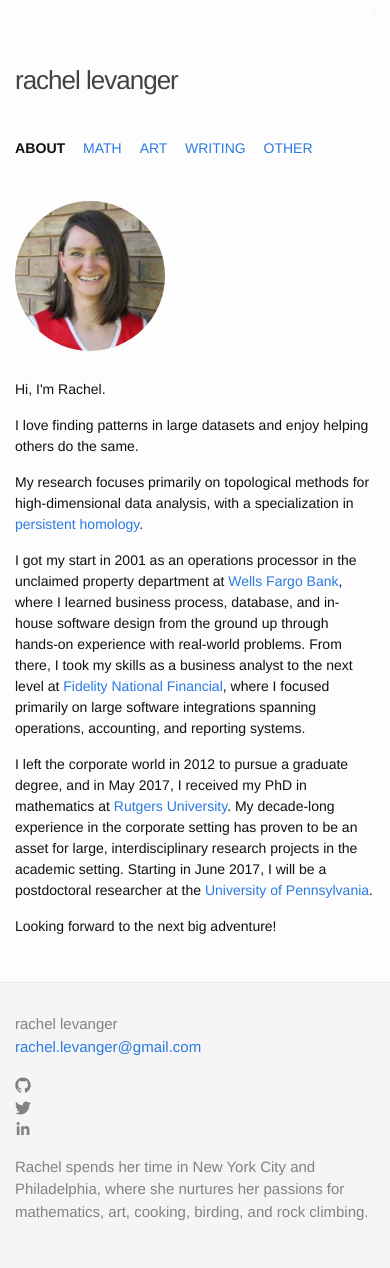
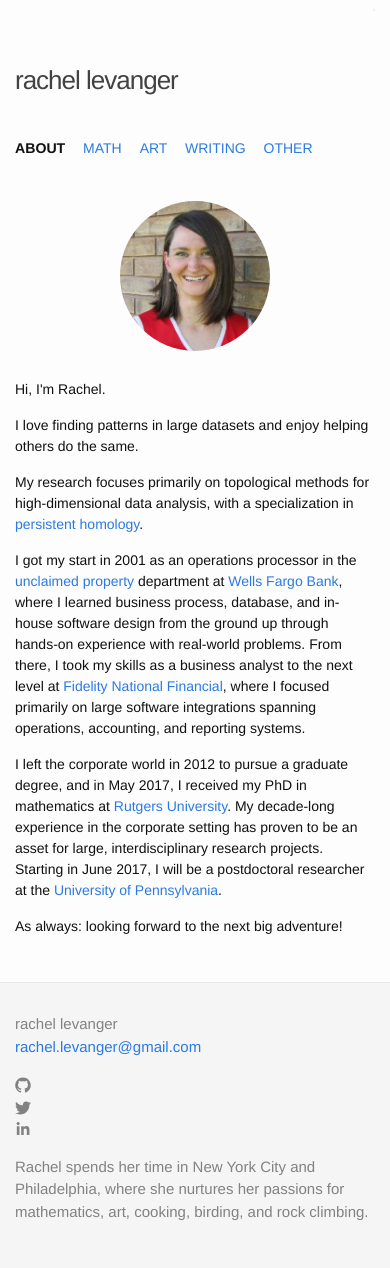
Before and after one commit to rachellevanger/rachellevanger.com, a Jekyll site: the page built from index.html, in a window 390 px wide. Built offline with Jekyll 4.4.1, drawn with Linux system fonts in a browser that asks for light colours; some web fonts are replaced.

Commit message:
Updating for mobile.

```diff
--- a/_sass/_layout.scss
+++ b/_sass/_layout.scss
@@ -258,6 +258,16 @@
 }
 
 //.col{margin:0 10px; display:inline-block;}
-.col-image{margin-top:1em;margin-right:2em;margin-bottom:2em;}
+.col-image{
+    margin-top:1em;
+    margin-right:2em;
+    margin-bottom:2em;
+
+    @include media-query($on-palm) {
+        margin-left: auto;
+        margin-right: auto;
+    }
+
+}
 .col-body{}
 .mypic{border-radius:1000px; max-width:none;}
--- a/index.html
+++ b/index.html
@@ -14,11 +14,11 @@ layout: default
 
        <p>My research focuses primarily on topological methods for high-dimensional data analysis, with a specialization in <a href="https://en.wikipedia.org/wiki/Persistent_homology">persistent homology</a>. </p>
 
-       <p>I got my start in 2001 as an operations processor in the unclaimed property department at <a href="https://www.wellsfargo.com/">Wells Fargo Bank</a>, where I learned business process, database, and in-house software design from the ground up through hands-on experience with real-world problems. From there, I took my skills as a business analyst to the next level at <a href="http://www.fnf.com/">Fidelity National Financial</a>, where I focused primarily on large software integrations spanning operations, accounting, and reporting systems.</p>
+       <p>I got my start in 2001 as an operations processor in the <a href="https://www.wellsfargofunds.com/ind/account-services/account-inactivity.html">unclaimed property</a> department at <a href="https://www.wellsfargo.com/">Wells Fargo Bank</a>, where I learned business process, database, and in-house software design from the ground up through hands-on experience with real-world problems. From there, I took my skills as a business analyst to the next level at <a href="http://www.fnf.com/">Fidelity National Financial</a>, where I focused primarily on large software integrations spanning operations, accounting, and reporting systems.</p>
 
-       <p> I left the corporate world in 2012 to pursue a graduate degree, and in May 2017, I received my PhD in mathematics at <a href="http://www.math.rutgers.edu/">Rutgers University</a>. My decade-long experience in the corporate setting has proven to be an asset for large, interdisciplinary research projects in the academic setting. Starting in June 2017, I will be a postdoctoral researcher at the <a href="http://www.upenn.edu/">University of Pennsylvania</a>. </p>
+       <p> I left the corporate world in 2012 to pursue a graduate degree, and in May 2017, I received my PhD in mathematics at <a href="http://www.math.rutgers.edu/">Rutgers University</a>. My decade-long experience in the corporate setting has proven to be an asset for large, interdisciplinary research projects. Starting in June 2017, I will be a postdoctoral researcher at the <a href="http://www.upenn.edu/">University of Pennsylvania</a>. </p>
 
-       <p>Looking forward to the next big adventure! </p>
+       <p>As always: looking forward to the next big adventure! </p>
 
     </div>
   </div>
--- a/math.html
+++ b/math.html
@@ -10,7 +10,7 @@ permalink: /math/
 
   <p style="margin-top:1em; margin-bottom: 2em;" />
 
-  Please download my <a href="cv.pdf">cv</a> and <a href="research_statement.pdf">research statement</a>. Here are <a href="http://arxiv.org/find/math/1/au:+Levanger_R/0/1/0/all/0/1">some papers on arXiv.org</a> that I had a part in writing. I maintain my <a href="http://github.com/rachellevanger">active projects on github</a>.
+  Please download my <a href="cv.pdf">CV</a> and <a href="research_statement.pdf">research statement</a>. Here are <a href="http://arxiv.org/find/math/1/au:+Levanger_R/0/1/0/all/0/1">some papers on arXiv.org</a> that I had a part in writing. I maintain my <a href="http://github.com/rachellevanger">active projects on github</a>.
 
   <ul class="post-list">
     {% for post in site.categories.math %}
```
Also changed, not shown: art_contact.md (+1 -1 lines), 1 other file.
